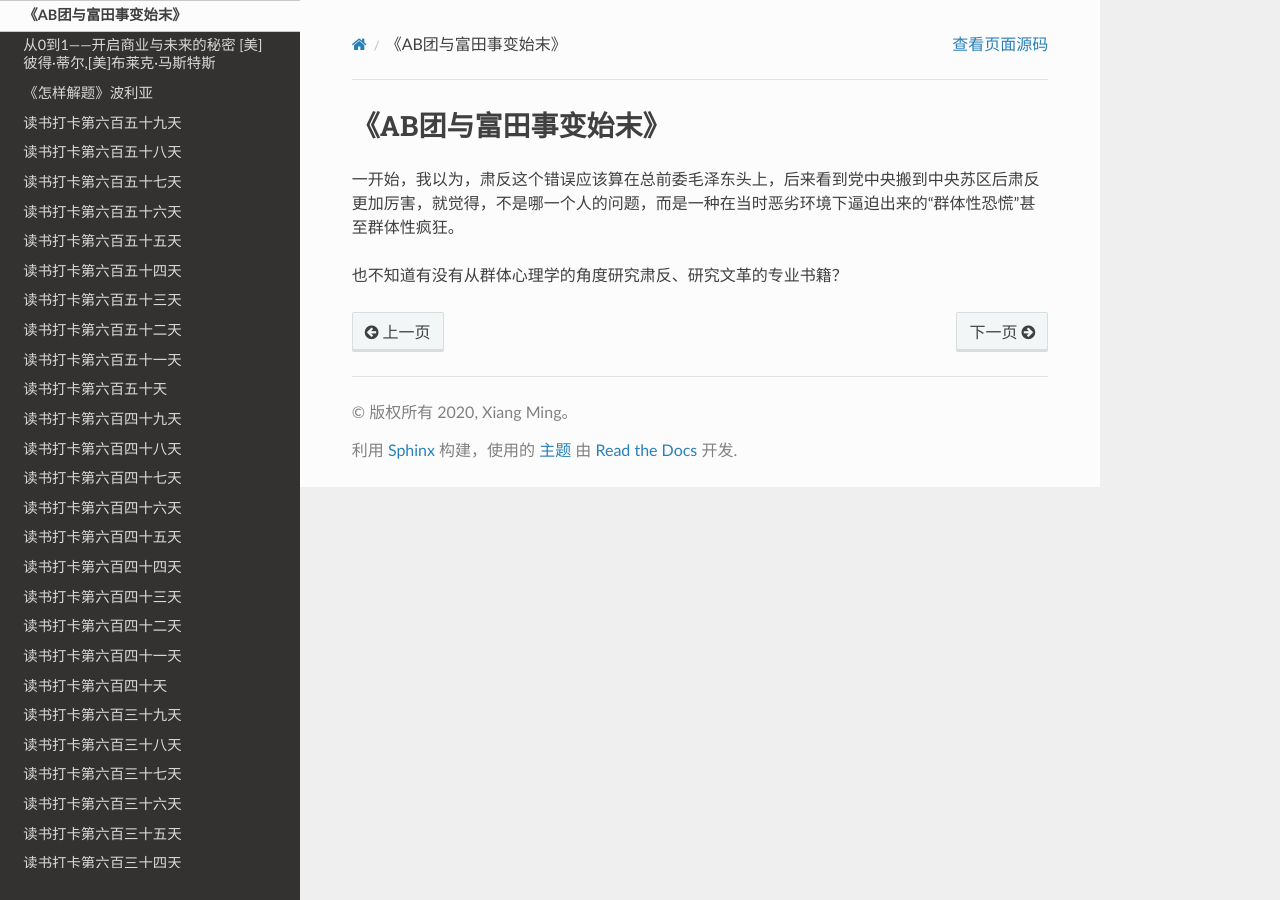
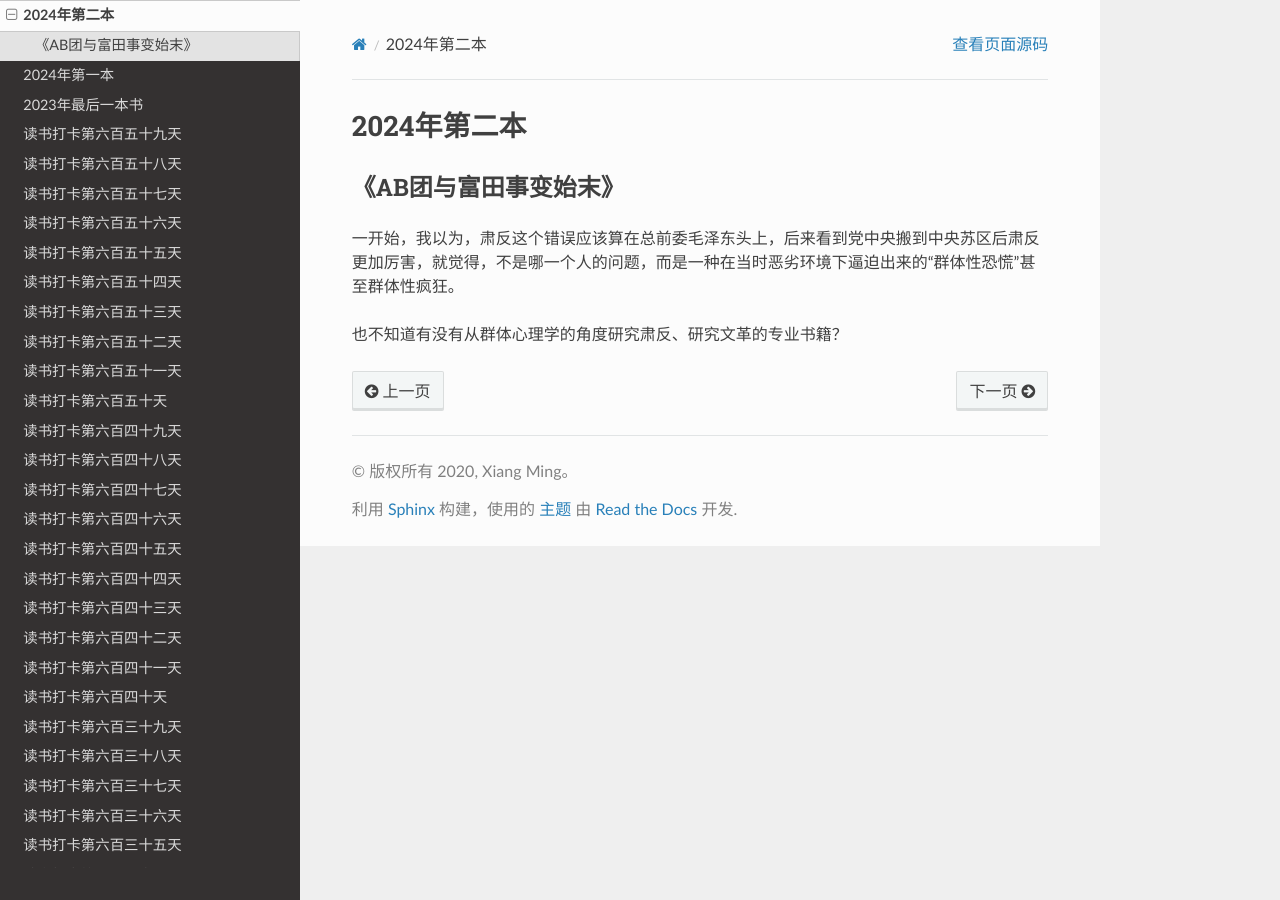
Before and after one commit to xiangming1975/reading, a Sphinx documentation site: the page built from source/2024-08-21.md, in a window 1280 px wide. Built offline with Sphinx 7.4.7 and the Read the Docs theme 3.1.0, drawn with Linux system fonts in a browser that asks for light colours.

Commit message:
自动提交时间: 2025-02-16T17:45:29,046284858+08:00

```diff
--- a/source/2023-12-30.md
+++ b/source/2023-12-30.md
@@ -1,4 +1,6 @@
-# 《怎样解题》波利亚
+# 2023年最后一本书
+
+## 《怎样解题》波利亚
 
 **第一 你必须理解题目**
 
--- a/source/2024-08-08.md
+++ b/source/2024-08-08.md
@@ -1,4 +1,6 @@
-# 从0到1——开启商业与未来的秘密 [美]彼得·蒂尔,[美]布莱克·马斯特斯
+# 2024年第一本
+
+## 从0到1——开启商业与未来的秘密 [美]彼得·蒂尔,[美]布莱克·马斯特斯
 
 #### 第1章 未来的挑战
 
--- a/source/2024-08-21.md
+++ b/source/2024-08-21.md
@@ -1,4 +1,6 @@
-# 《AB团与富田事变始末》
+# 2024年第二本
+
+## 《AB团与富田事变始末》
 
 一开始，我以为，肃反这个错误应该算在总前委毛泽东头上，后来看到党中央搬到中央苏区后肃反更加厉害，就觉得，不是哪一个人的问题，而是一种在当时恶劣环境下逼迫出来的“群体性恐慌”甚至群体性疯狂。
 
--- a/source/2025-01-22.md
+++ b/source/2025-01-22.md
@@ -1,4 +1,6 @@
-# 钢铁是怎样炼成的 (名著名译插图本·精华版) （苏联）尼·奥斯特洛夫斯基著；梅益译
+# 2025年第一本书
+
+## 钢铁是怎样炼成的 (名著名译插图本·精华版) （苏联）尼·奥斯特洛夫斯基著；梅益译
 
 #### 3
 
--- a/source/2025-02-14.md
+++ b/source/2025-02-14.md
@@ -1,4 +1,6 @@
-# 中国的内战:1945-1949年的政治斗争, 胡素珊
+# 2025年第二本书
+
+## 中国的内战:1945-1949年的政治斗争, 胡素珊
 
 #### 第二章 内战的开始：接管日占区
 
```
